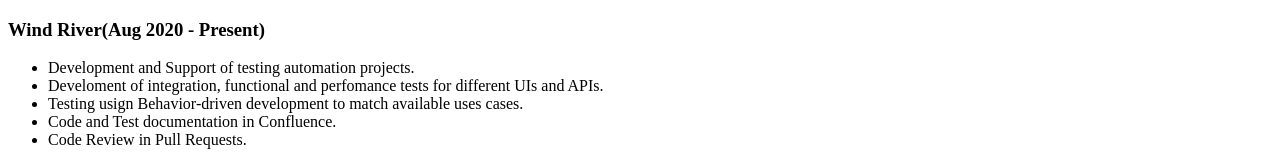
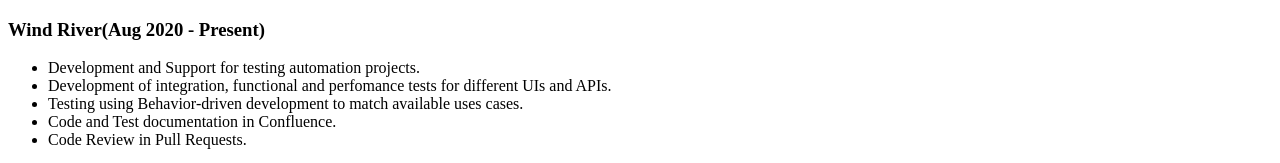
Before and after one commit to GelukkigTurtle/freddynotes-blog, a Gatsby site: page /about in a window 1280 px wide. Shown: the part 502-665 px from the top of the page. Built offline with nearby package versions, Linux system fonts and the light colour scheme; Gatsby itself is replaced by a stand-in of ours.

Commit message:
change to WR fixs

```diff
--- a/src/pages/about.mdx
+++ b/src/pages/about.mdx
@@ -36,9 +36,9 @@
 ## Experience
 
 ### Wind River(Aug 2020 - Present)
- - Development and Support of testing automation projects.
- - Develoment of integration, functional and perfomance tests for different UIs and APIs.
- - Testing usign Behavior-driven development to match available uses cases.
+ - Development and Support for testing automation projects.
+ - Development of integration, functional and perfomance tests for different UIs and APIs.
+ - Testing using Behavior-driven development to match available uses cases.
  - Code and Test documentation in Confluence.
  - Code Review in Pull Requests.
 
```
